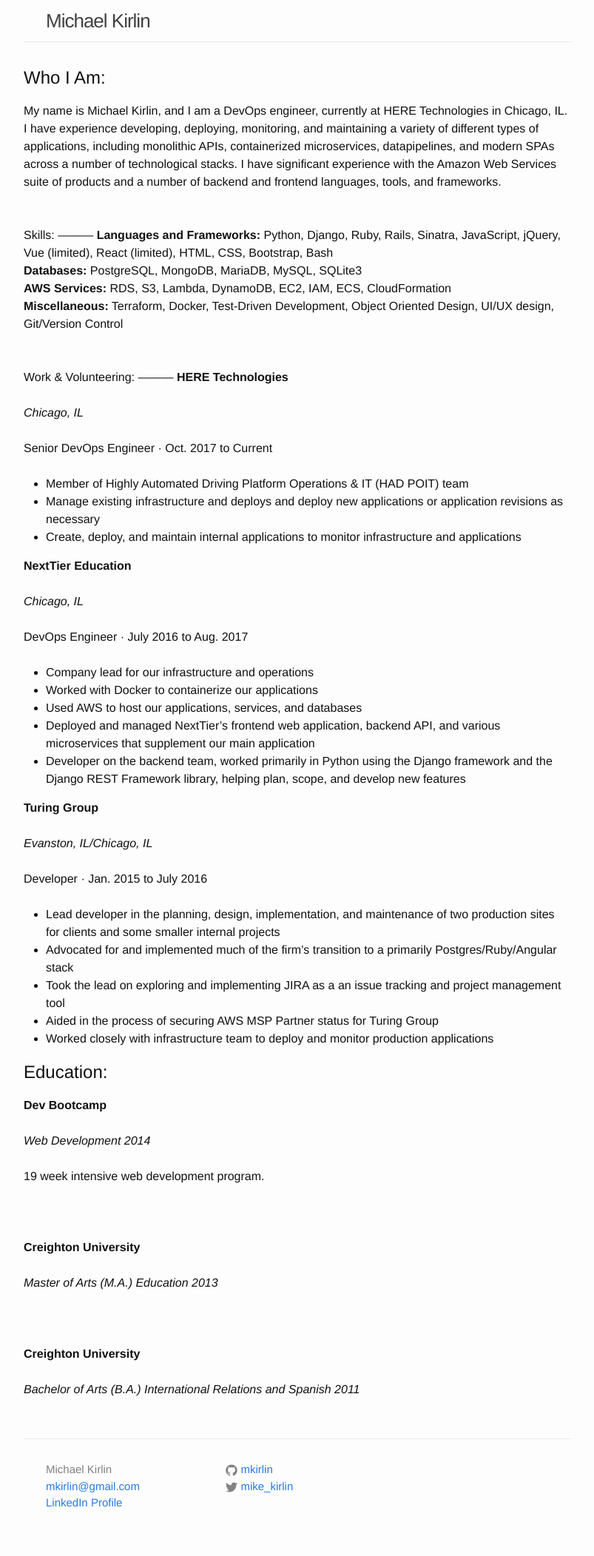
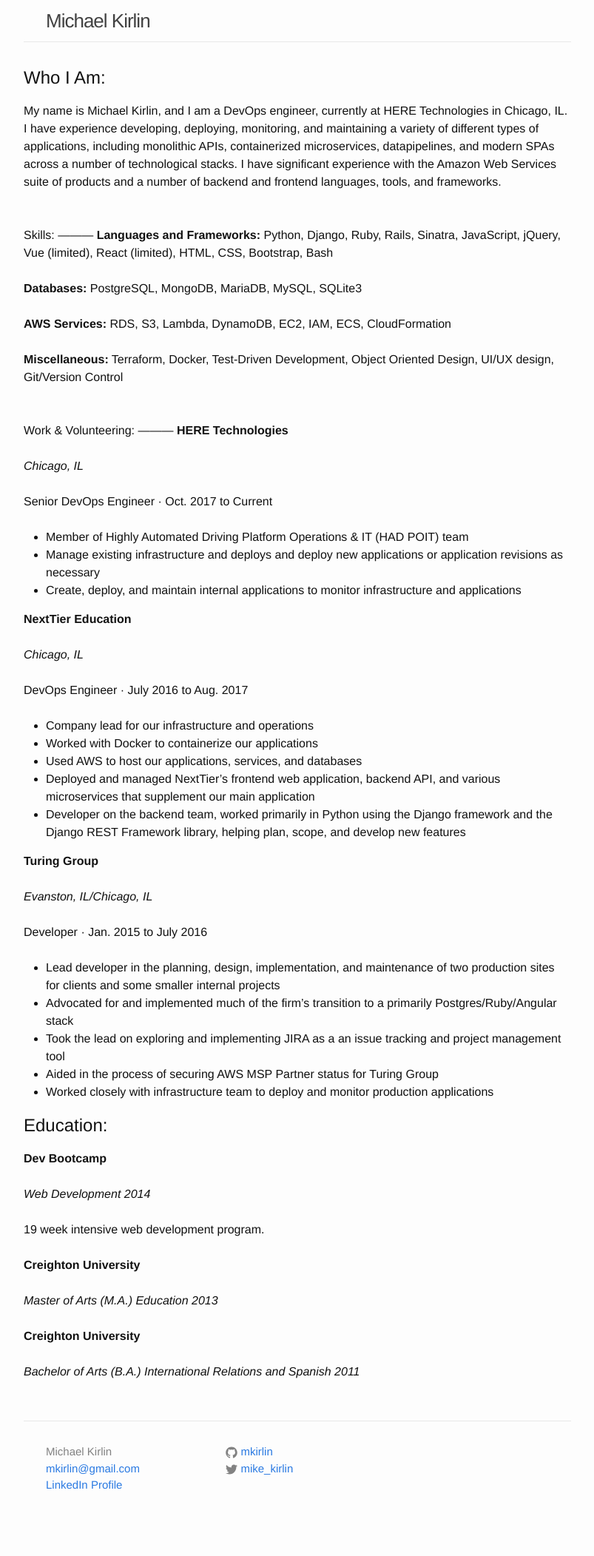
Before and after one commit to mkirlin/mkirlin.github.io, a Jekyll site: the page built from index.md, in a window 1280 px wide. Shown: the whole page at 74% size, without its empty margins (238-1041 px from the left). Built offline with Jekyll 4.4.1, drawn with Linux system fonts in a browser that asks for light colours; our own code applies the rules of GitHub Pages for plain Markdown files; after the commit the page ends 2079 px from its top, so only the background shows below that.

Commit message:
Continuing to tweak layout

```diff
--- a/index.md
+++ b/index.md
@@ -4,38 +4,48 @@
 
 Who I Am:
 ---------
-My name is Michael Kirlin, and I am a DevOps engineer, currently at HERE Technologies in Chicago, IL. I have experience developing, deploying, monitoring, and maintaining a variety of different types of applications, including monolithic APIs, containerized microservices, datapipelines, and modern SPAs across a number of technological stacks. I have significant experience with the Amazon Web Services suite of products and a number of backend and frontend languages, tools, and frameworks. <br><br>
-<br>
+My name is Michael Kirlin, and I am a DevOps engineer, currently at HERE Technologies in Chicago, IL. I have experience developing, deploying, monitoring, and maintaining a variety of different types of applications, including monolithic APIs, containerized microservices, datapipelines, and modern SPAs across a number of technological stacks. I have significant experience with the Amazon Web Services suite of products and a number of backend and frontend languages, tools, and frameworks.
+<br><br><br>
 Skills:
 ---------
-**Languages and Frameworks:** Python, Django, Ruby, Rails, Sinatra, JavaScript, jQuery, Vue (limited), React (limited), HTML, CSS, Bootstrap, Bash <br>
-**Databases:** PostgreSQL, MongoDB, MariaDB, MySQL, SQLite3 <br>
-**AWS Services:** RDS, S3, Lambda, DynamoDB, EC2, IAM, ECS, CloudFormation <br>
-**Miscellaneous:** Terraform, Docker, Test-Driven Development, Object Oriented Design, UI/UX design, Git/Version Control <br><br>
-<br>
+**Languages and Frameworks:** Python, Django, Ruby, Rails, Sinatra, JavaScript, jQuery, Vue (limited), React (limited), HTML, CSS, Bootstrap, Bash
+<br><br>
+**Databases:** PostgreSQL, MongoDB, MariaDB, MySQL, SQLite3
+<br><br>
+**AWS Services:** RDS, S3, Lambda, DynamoDB, EC2, IAM, ECS, CloudFormation
+<br><br>
+**Miscellaneous:** Terraform, Docker, Test-Driven Development, Object Oriented Design, UI/UX design, Git/Version Control
+<br><br><br>
 Work & Volunteering:
 ---------
-**HERE Technologies** <br><br>
-*Chicago, IL* <br><br>
-Senior DevOps Engineer · Oct. 2017 to Current <br><br>
+**HERE Technologies**
+<br><br>
+*Chicago, IL*
+<br><br>
+Senior DevOps Engineer · Oct. 2017 to Current
+<br><br>
 - Member of Highly Automated Driving Platform Operations & IT (HAD POIT) team
 - Manage existing infrastructure and deploys and deploy new applications or application revisions as necessary
 - Create, deploy, and maintain internal applications to monitor infrastructure and applications
 
-**NextTier Education** <br><br>
-*Chicago, IL* <br><br>
-DevOps Engineer · July 2016 to Aug. 2017 <br><br>
-
+**NextTier Education**
+<br><br>
+*Chicago, IL*
+<br><br>
+DevOps Engineer · July 2016 to Aug. 2017
+<br><br>
 - Company lead for our infrastructure and operations
 - Worked with Docker to containerize our applications
 - Used AWS to host our applications, services, and databases
 - Deployed and managed NextTier's frontend web application, backend API, and various microservices that supplement our main application
 - Developer on the backend team, worked primarily in Python using the Django framework and the Django REST Framework library, helping plan, scope, and develop new features
 
-**Turing Group** <br><br>
-*Evanston, IL/Chicago, IL* <br><br>
-Developer · Jan. 2015 to July 2016 <br><br>
-
+**Turing Group**
+<br><br>
+*Evanston, IL/Chicago, IL*
+<br><br>
+Developer · Jan. 2015 to July 2016
+<br><br>
 - Lead developer in the planning, design, implementation, and maintenance of two production sites for clients and some smaller internal projects
 - Advocated for and implemented much of the firm's transition to a primarily Postgres/Ruby/Angular stack
 - Took the lead on exploring and implementing JIRA as a an issue tracking and project management tool
@@ -44,12 +54,17 @@
 
 Education:
 ---------
-**Dev Bootcamp** <br><br>
-*Web Development 2014* <br><br>
-19 week intensive web development program. <br><br>
- <br><br>
-**Creighton University** <br><br>
-*Master of Arts (M.A.) Education 2013* <br><br>
- <br><br>
-**Creighton University** <br><br>
-*Bachelor of Arts (B.A.) International Relations and Spanish 2011* <br><br>
+**Dev Bootcamp**
+<br><br>
+*Web Development 2014*
+<br><br>
+19 week intensive web development program.
+<br><br>
+**Creighton University**
+<br><br>
+*Master of Arts (M.A.) Education 2013*
+<br><br>
+**Creighton University**
+<br><br>
+*Bachelor of Arts (B.A.) International Relations and Spanish 2011*
+<br><br>
```
